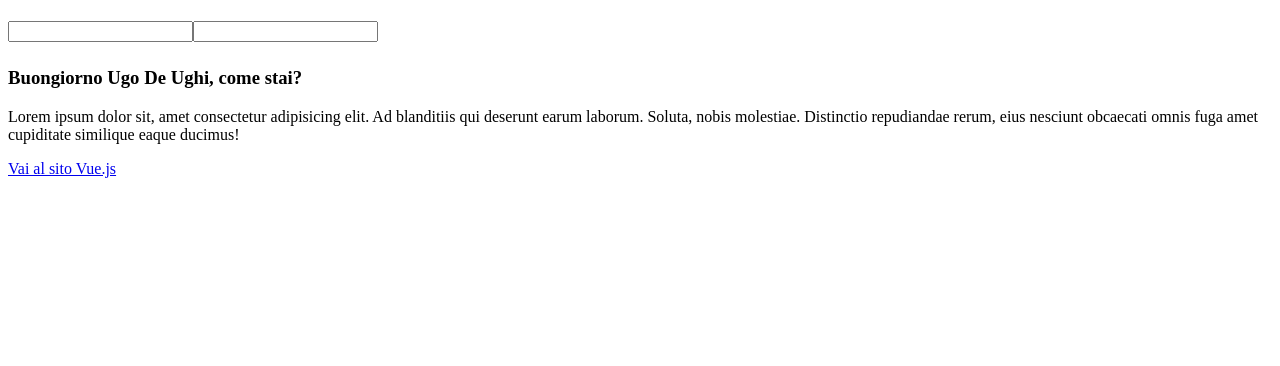
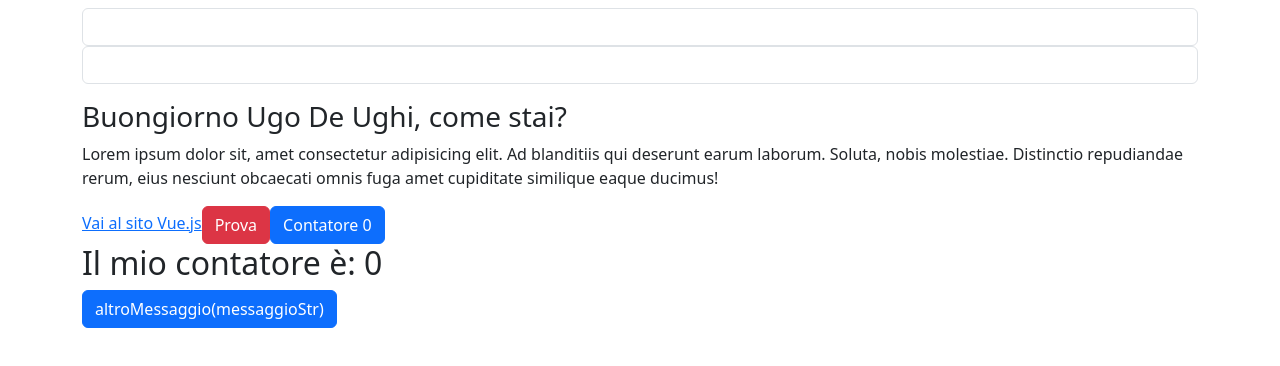
Before and after one commit to AlessiaCiabatti/vue-hello, a plain HTML site: page index.html in a window 1280 px wide. Drawn offline with nearby package versions, Linux system fonts and the light colour scheme.

Commit message:
[add] js-methods

```diff
--- a/index.html
+++ b/index.html
@@ -2,6 +2,7 @@
 <html lang="en">
 <head>
   <meta charset="UTF-8">
+  <link href="https://cdn.jsdelivr.net/npm/bootstrap@5.3.3/dist/css/bootstrap.min.css" rel="stylesheet" integrity="sha384-QWTKZyjpPEjISv5WaRU9OFeRpok6YctnYmDr5pNlyT2bRjXh0JMhjY6hW+ALEwIH" crossorigin="anonymous">
   <!-- vue -->
   <script src="https://unpkg.com/vue@3/dist/vue.global.js"></script>
   <meta name="viewport" content="width=device-width, initial-scale=1.0">
@@ -12,7 +13,7 @@
 
   <div id="app">
     <div class="container">
-      <h1 :class="testoRosso">{{ messaggio }}</h1>
+      <h1 :class="coloreTesto">{{ messaggio }}</h1>
 
       <!-- input -->
       <input type="text" class="form-control" v-model="messaggio">
@@ -34,6 +35,18 @@
       <!-- target -> per farlo aprire in un'atra scheda -->
       <!--  i due punti : prima di href -->
       <a :href="linkSito" target="_blank"> Vai al sito Vue.js</a>
+
+      <!-- funzione in js -->
+      <!-- btn -->
+      <button @click=" prova()" class="btn btn-danger  ">Prova</button>
+
+      <!-- btn contatore -->
+      <button @click="incrementoContatore()" class="btn btn-primary">Contatore {{ contatore }}</button>
+      <h2>Il mio contatore è: {{ contatore }}</h2>
+
+      <!-- btn methods -->
+      <button @click="altroMessaggio('Buonasera')" class="btn btn-primary ">altroMessaggio(messaggioStr)</button>
+
     </div>
   </div>
 
--- a/js/script.js
+++ b/js/script.js
@@ -15,7 +15,24 @@ createApp({
       coloreTesto: '',
       // link
       linkSito: 'https://vuejs.org/',
+      // contaote 0
+      contatore: 0
     }
+  },
+
+  methods:{
+    prova(){
+      console.log('prova');
+    },
+
+  incrementoContatore(){
+    // per usare i data all'interno di methods, devo richiamarli con this
+    this.contatore++;
+    console.log('incremento contatore', this.contatore);
+  },
+  // saluto diventa una nuova stringa
+  altroMessaggio(messaggioStr){
+    this.saluto = `${messaggioStr} ${this.nome} come stai?`
   }
-
+  }
 }).mount('#app')
```
